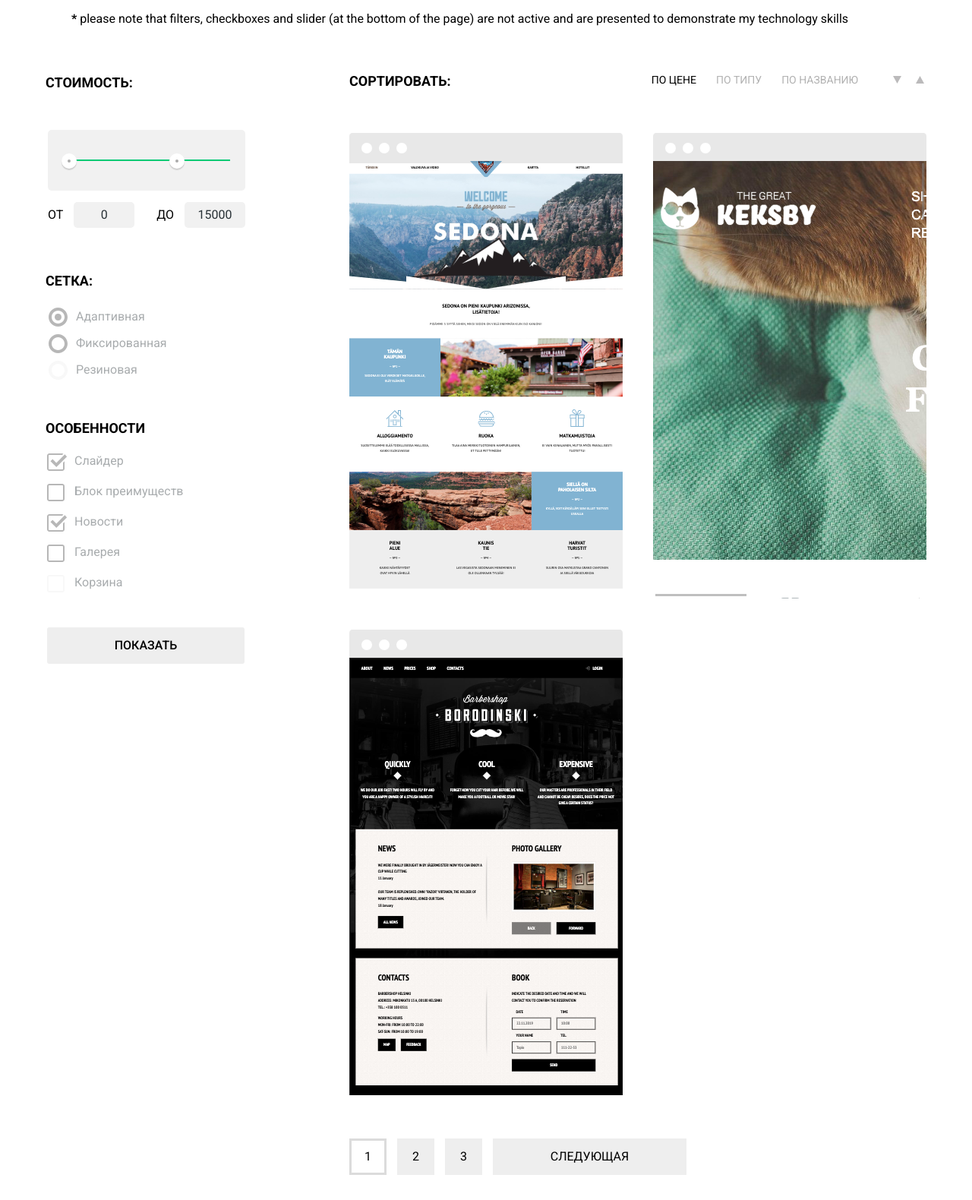
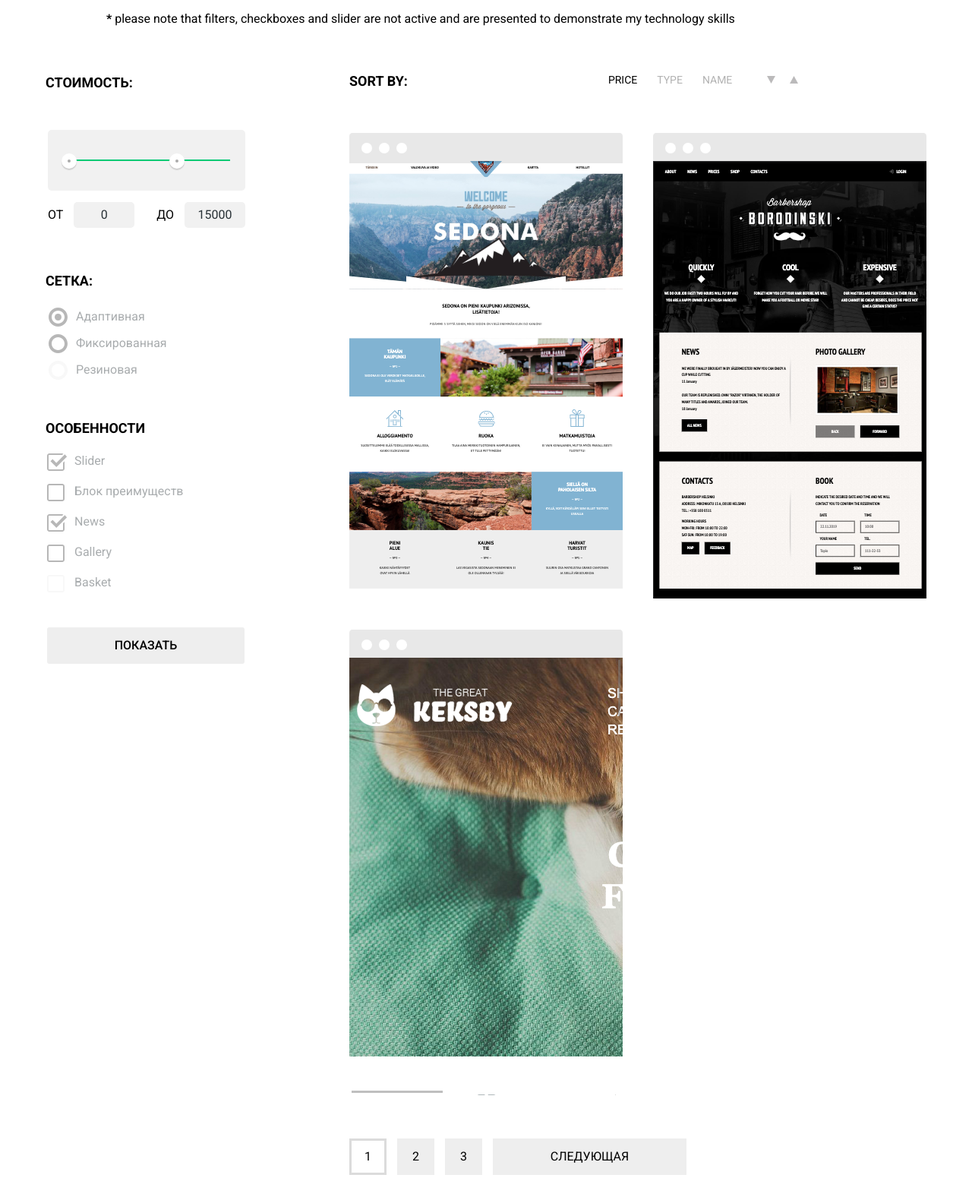
Before and after one commit to mouxez/my-home-page_old, a plain HTML site: page my-home-page/catalog.html in a window 1280 px wide. Shown: the part 423-2003 px from the top of the page at 76% size. Drawn offline with Linux system fonts and the light colour scheme.

Commit message:
main catalog fix

```diff
--- a/my-home-page/catalog.html
+++ b/my-home-page/catalog.html
@@ -31,7 +31,7 @@
       My projects
      </h1>
   </div>
-  <p class="note"> <b>*</b> please note that filters, checkboxes and slider (at the bottom of the page) are not active and are presented to demonstrate my technology skills</p>
+  <p class="note"> <b>*</b> please note that filters, checkboxes and slider are not active and are presented to demonstrate my technology skills</p>
   <div class="catalog-column container">
    <section class="filters-column">
     <h2 class="visually-hidden">Фильтр</h2>
@@ -71,7 +71,7 @@
      <ul class="features-list">
       <li class="filter-option">
         <input class="visually-hidden filter-input filter-input-checkbox" type="checkbox" name="silder" id="filter-slider"  tabindex="0" checked>
-        <label for="filter-slider" >Слайдер</label>
+        <label for="filter-slider" >Slider</label>
       </li>
       <li class="filter-option">
         <input class="visually-hidden filter-input filter-input-checkbox" type="checkbox" name="advantage-block" id="filter-advantage-block" tabindex="0">
@@ -79,15 +79,15 @@
       </li>
       <li class="filter-option">
         <input class="visually-hidden filter-input filter-input-checkbox" type="checkbox" name="news" id="filter-news"  tabindex="0" checked>
-        <label for="filter-news">Новости</label>
+        <label for="filter-news">News</label>
       </li>
       <li class="filter-option">
         <input class="visually-hidden filter-input filter-input-checkbox" type="checkbox" name="gallery" id="filter-gallery" tabindex="0">
-        <label for="filter-gallery">Галерея</label>
+        <label for="filter-gallery">Gallery</label>
       </li>
       <li class="filter-option">
        <input class="visually-hidden filter-input filter-input-checkbox" type="checkbox" name="basket" id="filter-basket"  disabled>
-       <label for="filter-basket">Корзина</label>
+       <label for="filter-basket">Basket</label>
       </li>
      </ul>
     </fieldset>
@@ -98,19 +98,19 @@
 </section>
 <section class="catalog">
   <div class="sort-by">
-  <b>Сортировать:</b>
+  <b>Sort by:</b>
   <ul class="filter-sort filter-sort-words">
     <li class="filter-sort-item">
       <input class="visually-hidden list-input list-input-radio" type="radio" name="sort-group" value="price" id="filter-price" tabindex="0" checked>
-      <label for="filter-price">По цене</label>
+      <label for="filter-price">Price</label>
     </li>
     <li class="filter-sort-item">
       <input class="visually-hidden list-input list-input-radio" type="radio" name="sort-group" value="type" id="filter-type" tabindex="0">
-      <label for="filter-type">По типу</label>
+      <label for="filter-type">Type</label>
     </li>
     <li class="filter-sort-item">
       <input class="visually-hidden list-input list-input-radio" type="radio" name="sort-group" value="name" id="filter-name" tabindex="0">
-      <label for="filter-name">По названию</label>
+      <label for="filter-name">Name</label>
     </li>
   </ul>
   <ul class="filter-sort filter-sort-arrows">
@@ -122,12 +122,12 @@
     </li>
   </ul>
 </div>
-<h2 class="visually-hidden">Список шаблонов</h2>
+<h2 class="visually-hidden">Sites List</h2>
 <ul class="catalog-list">
   <li class="catalog-item">
     <a href="#" target="_blank">
     <svg xmlns="http://www.w3.org/2000/svg" width="360" height="40" viewBox="0 0 360 40"><path fill="#4D4D4D" d="M356 0H4C1.8 0 0 1.8 0 4v36h360V4c0-2.2-1.8-4-4-4zM22.991 27a7 7 0 1 1 0-14 7 7 0 0 1 0 14zm23.011 0a7 7 0 1 1 0-14 7 7 0 0 1 0 14zm23.011 0a7 7 0 1 1 0-14 7 7 0 0 1 0 14z"/></svg>
-      <img src="img/sedona-1.png" height="576" width="360" alt="Шаблон сайта Sedona">
+      <img src="img/sedona-1.png" height="576" width="360" alt="Sedona City">
     </a>
     <!-- <div class="description">
       <h3>Sedona
@@ -141,7 +141,7 @@
   <li class="catalog-item">
     <a href="">
     <svg xmlns="http://www.w3.org/2000/svg" width="360" height="40" viewBox="0 0 360 40"><path fill="#4D4D4D" d="M356 0H4C1.8 0 0 1.8 0 4v36h360V4c0-2.2-1.8-4-4-4zM22.991 27a7 7 0 1 1 0-14 7 7 0 0 1 0 14zm23.011 0a7 7 0 1 1 0-14 7 7 0 0 1 0 14zm23.011 0a7 7 0 1 1 0-14 7 7 0 0 1 0 14z"/></svg>
-      <img src="img/pet-1.png" height="576" width="360" alt="Шаблон сайта Pink">
+      <img src="img/barbershop-1.png" height="576" width="360" alt="Barbershop Helsinki">
     </a>
     <!-- <div class="description">
       <h3>Pink App
@@ -155,7 +155,7 @@
   <li class="catalog-item">
     <a href="#">
    <svg xmlns="http://www.w3.org/2000/svg" width="360" height="40" viewBox="0 0 360 40"><path fill="#4D4D4D" d="M356 0H4C1.8 0 0 1.8 0 4v36h360V4c0-2.2-1.8-4-4-4zM22.991 27a7 7 0 1 1 0-14 7 7 0 0 1 0 14zm23.011 0a7 7 0 1 1 0-14 7 7 0 0 1 0 14zm23.011 0a7 7 0 1 1 0-14 7 7 0 0 1 0 14z"/></svg>
-    <img src="img/barbershop-1.png" height="576" width="360" alt="Шаблон сайта Borodinski">
+    <img src="img/pet-1.png" height="576" width="360" alt="Pet Accessories Store">
     </a>
   <!-- <div class="description">
     <h3>Barbershop
--- a/my-home-page/css/style.css
+++ b/my-home-page/css/style.css
@@ -1301,7 +1301,7 @@ input[type="radio"].visually-hidden
   width:560px;
   margin: 0px;
   margin-top:8px;
-  margin-bottom:60px;
+  margin-bottom:80px;
   font-size: 16px;
   line-height: 22px;
   text-align:left;
@@ -1309,6 +1309,7 @@ input[type="radio"].visually-hidden
 }
 .footer-offer b
 {
+  margin-top: 12px;
   color:black;
   display:block;
   font-size: 36px;
@@ -1553,5 +1554,8 @@ input[type="radio"].visually-hidden
   border:none;
 }
 .note {
-  margin-left: 94px;
-}
+  margin-left: 140px;
+}
+.my-projects {
+  margin-left: 140px;
+}
```
Also changed, not shown: my-home-page/index.html (+6 -6 lines).
